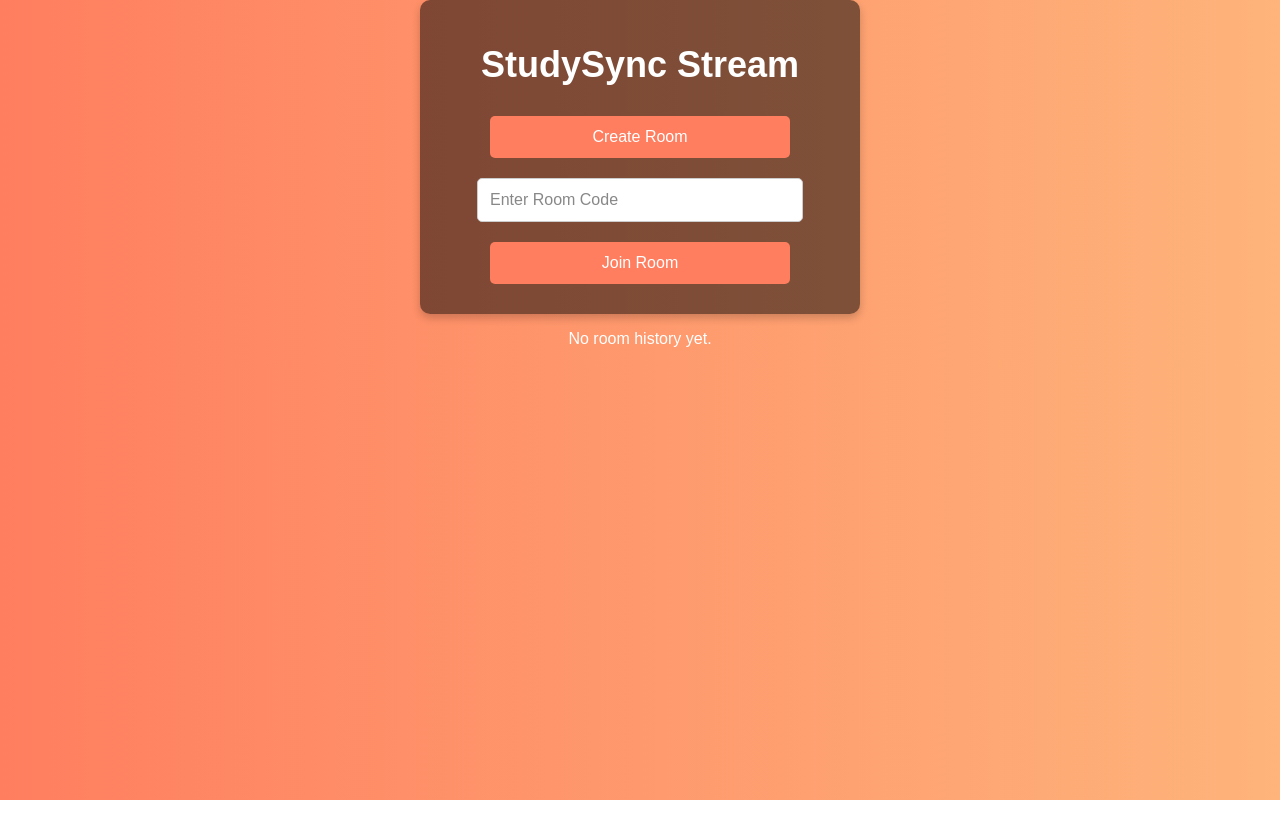
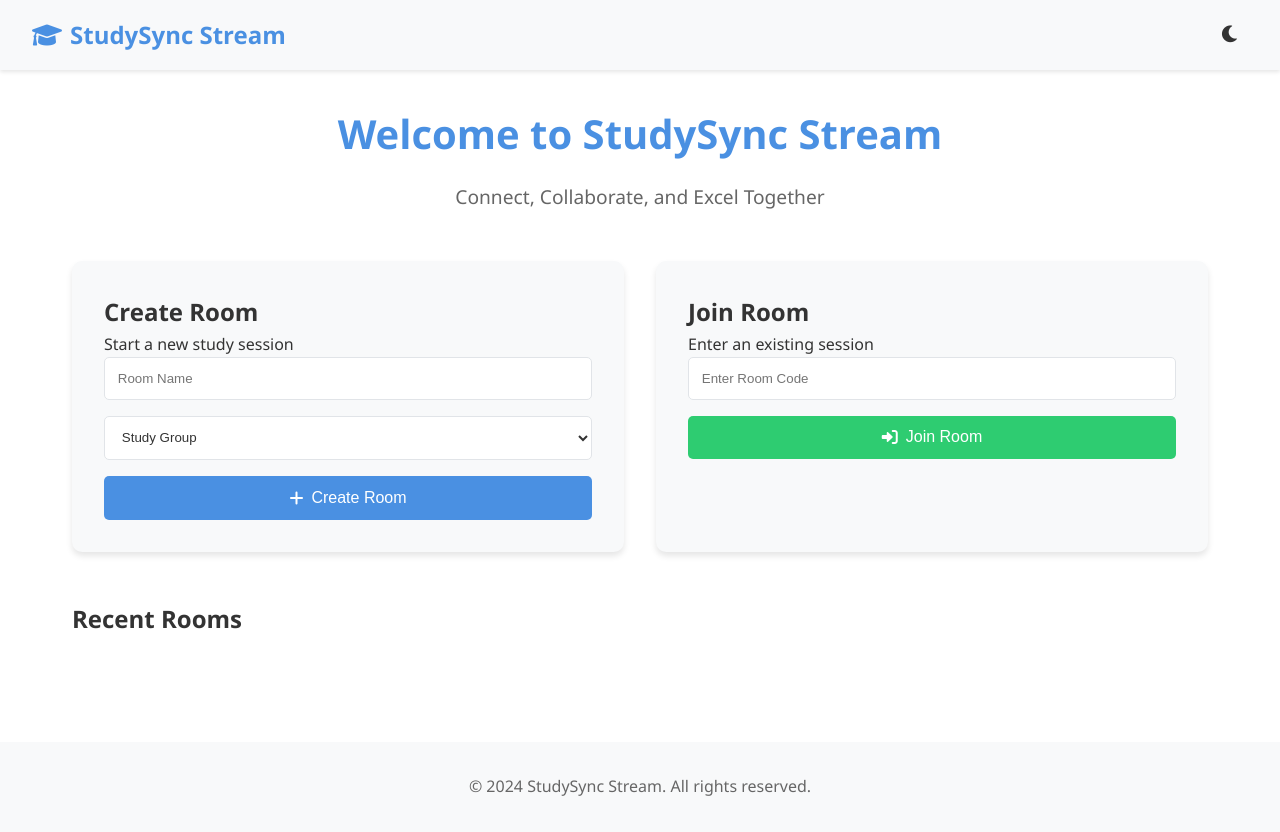
Before and after one commit to worksbaraka/globvexa, a plain HTML site: page index.html in a window 1280 px wide. Before the commit the page ends 800 px from the top, so only its background shows below. Drawn offline with Linux system fonts and the light colour scheme.

Commit message:
version 1.0 release

```diff
--- a/app.js
+++ b/app.js
@@ -1,61 +1,103 @@
-const roomHistoryKey = "studySyncRoomHistory";
+// Theme handling
+document.getElementById('themeToggle').addEventListener('click', () => {
+    const currentTheme = document.documentElement.getAttribute('data-theme');
+    const newTheme = currentTheme === 'dark' ? 'light' : 'dark';
+    document.documentElement.setAttribute('data-theme', newTheme);
 
-function saveRoomToHistory(roomCode) {
-    let history = JSON.parse(localStorage.getItem(roomHistoryKey)) || [];
-    if (!history.includes(roomCode)) {
-        history.push(roomCode);
-        localStorage.setItem(roomHistoryKey, JSON.stringify(history));
-    }
-}
+    // Update theme icon
+    const themeIcon = document.querySelector('#themeToggle i');
+    themeIcon.className = newTheme === 'dark' ? 'fas fa-sun' : 'fas fa-moon';
 
-function displayRoomHistory() {
-    const history = JSON.parse(localStorage.getItem(roomHistoryKey)) || [];
-    const historyContainer = document.getElementById("historyContainer");
-    historyContainer.innerHTML = "";
+    // Save theme preference
+    localStorage.setItem('theme', newTheme);
+});
 
-    if (history.length === 0) {
-        historyContainer.innerHTML = "<p>No room history yet.</p>";
+// Load saved theme
+const savedTheme = localStorage.getItem('theme') || 'light';
+document.documentElement.setAttribute('data-theme', savedTheme);
+document.querySelector('#themeToggle i').className = savedTheme === 'dark' ? 'fas fa-sun' : 'fas fa-moon';
+
+// Room creation
+document.getElementById('createRoom').addEventListener('click', () => {
+    const roomName = document.getElementById('roomName').value.trim();
+    const roomType = document.getElementById('roomType').value;
+
+    if (!roomName) {
+        alert('Please enter a room name');
         return;
     }
 
-    history.forEach((room) => {
-        const roomLink = document.createElement("button");
-        roomLink.textContent = room;
-        roomLink.onclick = () => {
-            window.location.href = `https://meet.jit.si/${room}`;
-        };
-        roomLink.className = "history-button";
-        historyContainer.appendChild(roomLink);
-    });
-}
+    // Generate room code from name
+    const roomCode = roomName.toLowerCase().replace(/\s+/g, '-') + '-' + Math.random().toString(36).substr(2, 4);
 
-// Save and load room history
-document.getElementById('createRoom').addEventListener('click', () => {
-    const roomNickname = prompt("Enter a nickname for your room:");
-    if (roomNickname) {
-        const roomCode = roomNickname.replace(/\s+/g, '-').toLowerCase();
-        saveRoomToHistory(roomCode);
-        window.location.href = `https://meet.jit.si/${roomCode}`;
-    } else {
-        alert("Room nickname cannot be empty.");
+    // Save room to recent rooms
+    saveRecentRoom(roomCode, roomName, roomType);
+
+    // Redirect to Jitsi with room settings
+    const username = prompt('Enter your display name:');
+    if (username) {
+        joinRoom(roomCode, username);
     }
 });
 
+// Room joining
 document.getElementById('joinRoom').addEventListener('click', () => {
     const roomCode = document.getElementById('roomCode').value.trim();
-    if (roomCode) {
-        saveRoomToHistory(roomCode);
-        const username = prompt("Enter your username:");
-        if (username) {
-            const roomURL = `https://meet.jit.si/${roomCode}#userInfo.displayName="${username}"`;
-            window.location.href = roomURL;
-        } else {
-            alert("Username cannot be empty.");
-        }
-    } else {
-        alert("Please enter a room code.");
+
+    if (!roomCode) {
+        alert('Please enter a room code');
+        return;
+    }
+
+    const username = prompt('Enter your display name:');
+    if (username) {
+        joinRoom(roomCode, username);
     }
 });
 
-// Display history on page load
-document.addEventListener('DOMContentLoaded', displayRoomHistory);
+// Join room function
+function joinRoom(roomCode, username) {
+    const roomURL = `https://meet.jit.si/${roomCode}#userInfo.displayName="${username}"`;
+    window.location.href = roomURL;
+}
+
+// Save recent room
+function saveRecentRoom(code, name, type) {
+    const recentRooms = JSON.parse(localStorage.getItem('recentRooms') || '[]');
+
+    // Add new room to beginning of array
+    recentRooms.unshift({
+        code,
+        name,
+        type,
+        timestamp: new Date().toISOString()
+    });
+
+    // Keep only last 5 rooms
+    if (recentRooms.length > 5) {
+        recentRooms.pop();
+    }
+
+    localStorage.setItem('recentRooms', JSON.stringify(recentRooms));
+    updateRecentRoomsList();
+}
+
+// Update recent rooms list
+function updateRecentRoomsList() {
+    const recentRooms = JSON.parse(localStorage.getItem('recentRooms') || '[]');
+    const roomsList = document.getElementById('roomsList');
+
+    roomsList.innerHTML = recentRooms.map(room => `
+        <div class="room-card">
+            <h3>${room.name}</h3>
+            <p>Type: ${room.type}</p>
+            <p>Created: ${new Date(room.timestamp).toLocaleDateString()}</p>
+            <button class="secondary-button" onclick="joinRoom('${room.code}', prompt('Enter your display name:'))">
+                <i class="fas fa-sign-in-alt"></i> Join
+            </button>
+        </div>
+    `).join('');
+}
+
+// Initial load of recent rooms
+updateRecentRoomsList();
--- a/index.html
+++ b/index.html
@@ -4,16 +4,65 @@
     <meta charset="UTF-8">
     <meta name="viewport" content="width=device-width, initial-scale=1.0">
     <title>StudySync Stream</title>
+    <link rel="stylesheet" href="https://cdnjs.cloudflare.com/ajax/libs/font-awesome/6.0.0/css/all.min.css">
     <link rel="stylesheet" href="style.css">
 </head>
 <body>
-    <div class="container">
-        <h1>StudySync Stream</h1>
-        <button id="createRoom">Create Room</button>
-        <input id="roomCode" type="text" placeholder="Enter Room Code">
-        <button id="joinRoom">Join Room</button>
-    </div>
-    <div id="historyContainer"></div>
+    <nav class="navbar">
+        <div class="nav-brand">
+            <i class="fas fa-graduation-cap"></i>
+            <span>StudySync Stream</span>
+        </div>
+        <button id="themeToggle" class="theme-toggle">
+            <i class="fas fa-moon"></i>
+        </button>
+    </nav>
+
+    <main class="container">
+        <div class="hero-section">
+            <h1>Welcome to StudySync Stream</h1>
+            <p>Connect, Collaborate, and Excel Together</p>
+        </div>
+
+        <div class="features-grid">
+            <div class="feature-card">
+                <h2>Create Room</h2>
+                <p>Start a new study session</p>
+                <div class="room-creation-form">
+                    <input type="text" id="roomName" placeholder="Room Name" class="input-field">
+                    <select id="roomType" class="input-field">
+                        <option value="study">Study Group</option>
+                        <option value="discussion">Discussion</option>
+                        <option value="project">Project Work</option>
+                    </select>
+                    <button id="createRoom" class="primary-button">
+                        <i class="fas fa-plus"></i> Create Room
+                    </button>
+                </div>
+            </div>
+
+            <div class="feature-card">
+                <h2>Join Room</h2>
+                <p>Enter an existing session</p>
+                <div class="room-join-form">
+                    <input type="text" id="roomCode" placeholder="Enter Room Code" class="input-field">
+                    <button id="joinRoom" class="secondary-button">
+                        <i class="fas fa-sign-in-alt"></i> Join Room
+                    </button>
+                </div>
+            </div>
+        </div>
+
+        <div class="active-rooms">
+            <h2>Recent Rooms</h2>
+            <div id="roomsList" class="rooms-grid"></div>
+        </div>
+    </main>
+
+    <footer class="footer">
+        <p>© 2024 StudySync Stream. All rights reserved.</p>
+    </footer>
+
     <script src="app.js"></script>
 </body>
 </html>
--- a/style.css
+++ b/style.css
@@ -1,69 +1,188 @@
-body {
-    font-family: 'Arial', sans-serif;
-    text-align: center;
+:root {
+    --primary-color: #4a90e2;
+    --secondary-color: #2ecc71;
+    --text-primary: #333333;
+    --text-secondary: #666666;
+    --background-primary: #ffffff;
+    --background-secondary: #f8f9fa;
+    --border-color: #e1e4e8;
+    --shadow-color: rgba(0, 0, 0, 0.1);
+}
+
+[data-theme="dark"] {
+    --primary-color: #61a0ff;
+    --secondary-color: #3ee08f;
+    --text-primary: #ffffff;
+    --text-secondary: #b3b3b3;
+    --background-primary: #1a1a1a;
+    --background-secondary: #2d2d2d;
+    --border-color: #404040;
+    --shadow-color: rgba(0, 0, 0, 0.3);
+}
+
+* {
     margin: 0;
     padding: 0;
-    background: linear-gradient(to right, #ff7e5f, #feb47b);
-    color: #fff;
+    box-sizing: border-box;
+}
+
+body {
+    font-family: 'Segoe UI', Tahoma, Geneva, Verdana, sans-serif;
+    color: var(--text-primary);
+    background-color: var(--background-primary);
+    line-height: 1.6;
+    transition: background-color 0.3s, color 0.3s;
+}
+
+.navbar {
+    display: flex;
+    justify-content: space-between;
+    align-items: center;
+    padding: 1rem 2rem;
+    background-color: var(--background-secondary);
+    box-shadow: 0 2px 4px var(--shadow-color);
+}
+
+.nav-brand {
+    display: flex;
+    align-items: center;
+    gap: 0.5rem;
+    font-size: 1.5rem;
+    font-weight: bold;
+    color: var(--primary-color);
+}
+
+.theme-toggle {
+    background: none;
+    border: none;
+    color: var(--text-primary);
+    cursor: pointer;
+    font-size: 1.2rem;
+    padding: 0.5rem;
 }
 
 .container {
-    margin-top: 50px;
-    padding: 20px;
-    border-radius: 10px;
-    background-color: rgba(0, 0, 0, 0.5);
-    box-shadow: 0 4px 8px rgba(0, 0, 0, 0.2);
-    max-width: 400px;
-    margin: auto;
+    max-width: 1200px;
+    margin: 0 auto;
+    padding: 2rem;
 }
 
-h1 {
-    font-size: 36px;
-    margin-bottom: 20px;
+.hero-section {
+    text-align: center;
+    margin-bottom: 3rem;
 }
 
-button, input {
-    margin: 10px;
-    padding: 12px;
-    font-size: 16px;
+.hero-section h1 {
+    font-size: 2.5rem;
+    margin-bottom: 1rem;
+    color: var(--primary-color);
+}
+
+.hero-section p {
+    font-size: 1.2rem;
+    color: var(--text-secondary);
+}
+
+.features-grid {
+    display: grid;
+    grid-template-columns: repeat(auto-fit, minmax(300px, 1fr));
+    gap: 2rem;
+    margin-bottom: 3rem;
+}
+
+.feature-card {
+    background-color: var(--background-secondary);
+    border-radius: 10px;
+    padding: 2rem;
+    box-shadow: 0 4px 6px var(--shadow-color);
+}
+
+.input-field {
+    width: 100%;
+    padding: 0.8rem;
+    margin-bottom: 1rem;
+    border: 1px solid var(--border-color);
+    border-radius: 5px;
+    background-color: var(--background-primary);
+    color: var(--text-primary);
+}
+
+.input-field:focus {
+    outline: none;
+    border-color: var(--primary-color);
+}
+
+.primary-button, .secondary-button {
+    display: inline-flex;
+    align-items: center;
+    justify-content: center;
+    gap: 0.5rem;
+    padding: 0.8rem 1.5rem;
     border: none;
     border-radius: 5px;
+    font-size: 1rem;
+    cursor: pointer;
     width: 100%;
-    max-width: 300px;
+    transition: transform 0.3s;
 }
 
-button {
-    background-color: #ff7e5f;
-    color: #fff;
-    cursor: pointer;
-    transition: background 0.3s;
+.primary-button {
+    background-color: var(--primary-color);
+    color: white;
 }
 
-button:hover {
-    background-color: #feb47b;
+.secondary-button {
+    background-color: var(--secondary-color);
+    color: white;
 }
 
-input {
-    background-color: #fff;
-    color: #333;
-    border: 1px solid #ccc;
+.primary-button:hover, .secondary-button:hover {
+    transform: translateY(-2px);
+    filter: brightness(110%);
 }
 
-input::placeholder {
-    color: #888;
+.rooms-grid {
+    display: grid;
+    grid-template-columns: repeat(auto-fill, minmax(250px, 1fr));
+    gap: 1.5rem;
+    margin-top: 1.5rem;
 }
 
-.history-button {
-    margin: 5px;
-    padding: 10px;
-    background-color: #ff7e5f;
-    color: #fff;
-    border: none;
-    border-radius: 5px;
-    cursor: pointer;
-    transition: background 0.3s;
+.room-card {
+    background-color: var(--background-secondary);
+    border-radius: 8px;
+    padding: 1.5rem;
+    box-shadow: 0 2px 4px var(--shadow-color);
 }
 
-.history-button:hover {
-    background-color: #feb47b;
+.room-card h3 {
+    margin-bottom: 0.5rem;
+    color: var(--primary-color);
 }
+
+.room-card p {
+    margin-bottom: 0.5rem;
+    color: var(--text-secondary);
+}
+
+.footer {
+    text-align: center;
+    padding: 2rem;
+    background-color: var(--background-secondary);
+    color: var(--text-secondary);
+    margin-top: 3rem;
+}
+
+@media (max-width: 768px) {
+    .container {
+        padding: 1rem;
+    }
+
+    .hero-section h1 {
+        font-size: 2rem;
+    }
+
+    .features-grid {
+        grid-template-columns: 1fr;
+    }
+}
```
Also changed, not shown: 1 other file.
